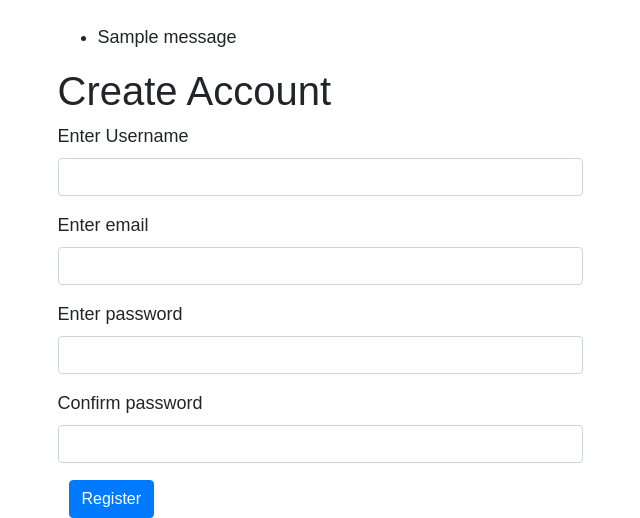
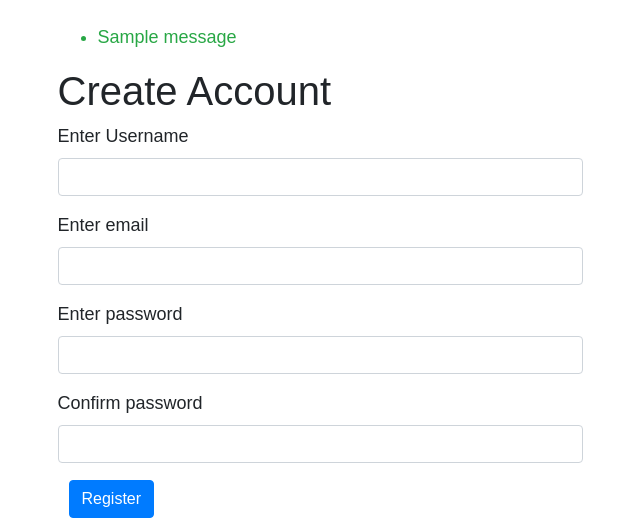
Before and after one commit to gerius/blog, a Django app: page /register in a window 1280 px wide. Shown: the part 59-577 px from the top of the page, without its empty margins (320-960 px from the left). Run offline with Django 3.2, Linux system fonts and the light colour scheme; one stand-in notice (Sample message) is shown; some libraries are stand-ins or nearby versions.

Commit message:
update procfiles

```diff
--- a/blog/views.py
+++ b/blog/views.py
@@ -66,7 +66,7 @@ def register(request):
         f = CustomUserCreationForm(request.POST)
         if f.is_valid():
             f.save()
-            messages.success(request, 'Account created successfully')
+            messages.success(request, 'Account created successfully, please login')
             return redirect('register')
 
     else:
--- a/config/settings.py
+++ b/config/settings.py
@@ -122,7 +122,7 @@ USE_TZ = True
 # https://docs.djangoproject.com/en/3.2/howto/static-files/
 
 STATIC_URL = '/static/'
-STATIC_ROOT = os.path.join(BASE_DIR, 'static')
+# STATIC_ROOT = os.path.join(BASE_DIR, 'static')
 STATICFILES_DIRS = [str(BASE_DIR.joinpath('static'))]
 LOGIN_REDIRECT_URL = 'home'
 LOGOUT_REDIRECT_URL = 'home'  # new
--- a/templates/registration/register.html
+++ b/templates/registration/register.html
@@ -14,7 +14,7 @@
          {% if messages %}
             <ul>
                 {% for message in messages %}
-                <li>{{ message }}</li>
+                <li class="text-success">{{ message }}</li>
                 {% endfor %}
             </ul>
         {% endif %}
```
